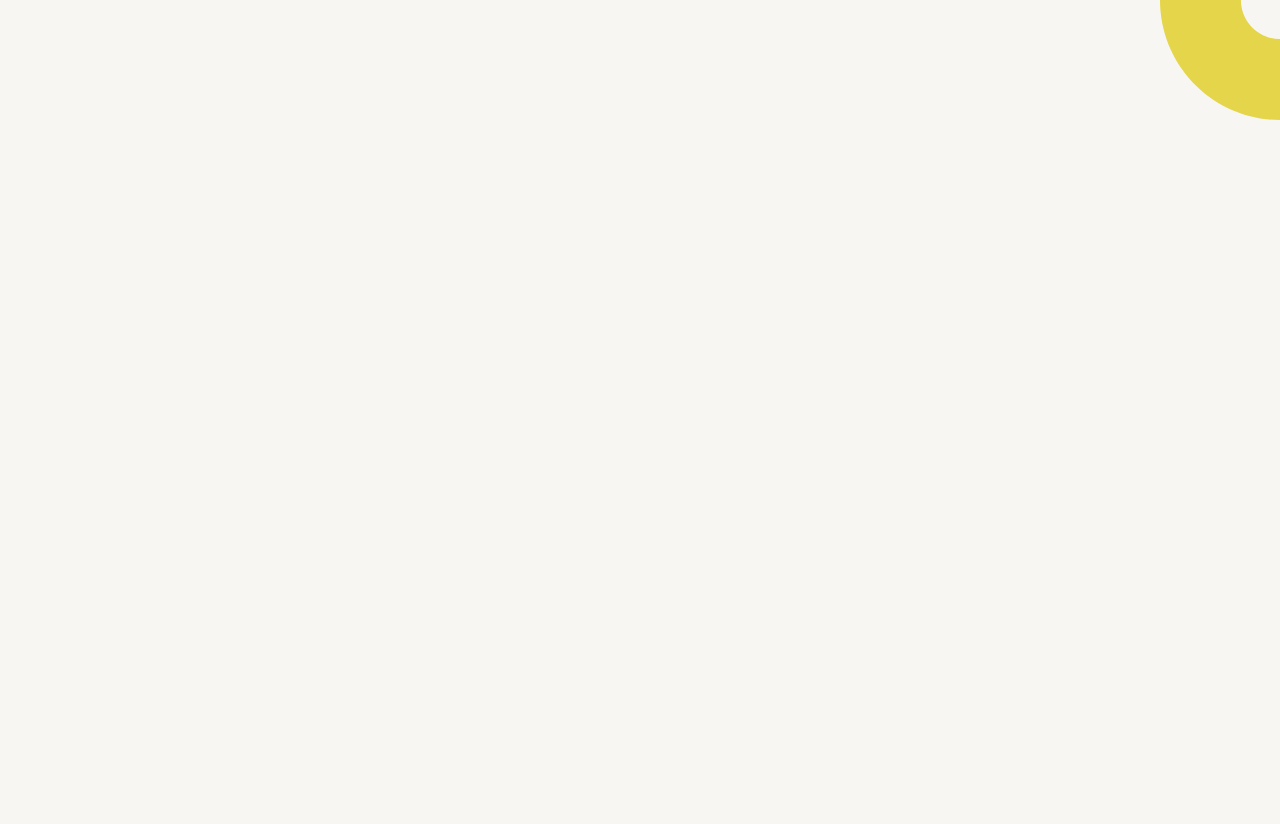
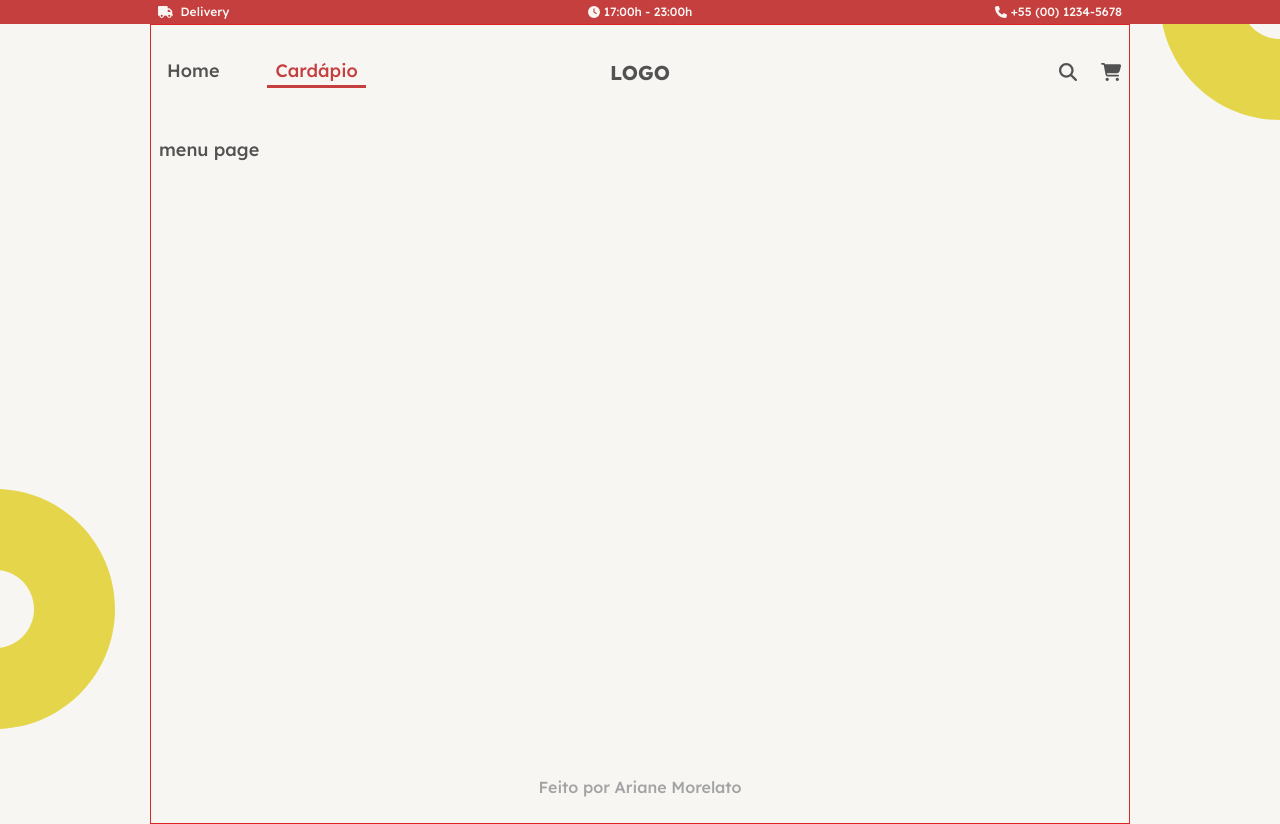
Before and after one commit to aridsm/food-app-2, a React (Vite) app: page /menu in a window 1280 px wide. Before the commit this address had no page. Before the commit the page ends 800 px from the top, so only its background shows below. Built offline with nearby package versions, Linux system fonts and the light colour scheme.

Commit message:
feat: add layout base da rota menu

```diff
--- /dev/null
+++ b/src/components/General/Footer.tsx
@@ -0,0 +1,9 @@
+const Footer: React.FC = () => {
+  return (
+    <footer className="flex items-center text-neutral-400 text-base justify-center">
+      Feito por Ariane Morelato
+    </footer>
+  );
+};
+
+export default Footer;
--- /dev/null
+++ b/src/components/General/Header.tsx
@@ -0,0 +1,26 @@
+import { FontAwesomeIcon } from "@fortawesome/react-fontawesome";
+import {
+  faMagnifyingGlass,
+  faCartShopping,
+} from "@fortawesome/free-solid-svg-icons";
+import NavLinks from "./NavLinks.tsx";
+import { NavLink } from "react-router-dom";
+
+const Header: React.FC = () => {
+  return (
+    <header className="flex items-center py-2">
+      <NavLinks className="flex-1" />
+      <h1 className="text-xl font-bold flex-1 text-center">LOGO</h1>
+      <div className="flex-1 flex items-center gap-6 justify-end">
+        <button>
+          <FontAwesomeIcon icon={faMagnifyingGlass} />
+        </button>
+        <NavLink to="/cart">
+          <FontAwesomeIcon icon={faCartShopping} />
+        </NavLink>
+      </div>
+    </header>
+  );
+};
+
+export default Header;
--- /dev/null
+++ b/src/components/General/Layout.tsx
@@ -0,0 +1,23 @@
+import { ReactNode } from "react";
+import ArcSvg from "../../assets/imgs/arc";
+import Header from "./Header";
+import Footer from "./Footer";
+import SubHeaderTop from "./SubHeaderTop";
+
+const Layout: React.FC<{ children: ReactNode }> = ({ children }) => {
+  return (
+    <div>
+      <SubHeaderTop />
+      <div className="flex flex-col min-h-screen h-full max-w-[980px] mx-auto px-2 py-6 border border-red-600">
+        <Header />
+        <main className="flex-1 py-10">
+          <ArcSvg className="absolute top-2/3 -left-[70px] rotate-90" />
+          {children}
+        </main>
+        <Footer />
+      </div>
+    </div>
+  );
+};
+
+export default Layout;
--- a/src/components/Menu/NavLinks.tsx
+++ b/src/components/General/NavLinks.tsx
@@ -1,7 +1,7 @@
 import { Location, NavLink, useLocation } from "react-router-dom";
 import classes from "./NavLinks.module.css";
 
-const NavLinks: React.FC<{ className: string }> = ({ className }) => {
+const NavLinks: React.FC<{ className?: string }> = ({ className }) => {
   const route: Location = useLocation();
   const currentPath: string = route.pathname;
 
--- /dev/null
+++ b/src/components/General/SubHeaderTop.tsx
@@ -0,0 +1,24 @@
+import { faClock, faPhone, faTruck } from "@fortawesome/free-solid-svg-icons";
+import { FontAwesomeIcon } from "@fortawesome/react-fontawesome";
+
+const SubHeaderTop: React.FC = () => {
+  return (
+    <div className=" bg-red-theme py-1 w-full text-xs text-white-beige">
+      <div className="max-w-[980px] mx-auto  px-2 flex items-center justify-between">
+        <span className="flex-1">
+          <FontAwesomeIcon icon={faTruck} className="mr-1" /> Delivery
+        </span>
+        <span className="flex-1 text-center">
+          <FontAwesomeIcon icon={faClock} className="mr-1" />
+          <time>17:00</time>h - <time>23:00</time>h
+        </span>
+        <span className="flex-1 text-end">
+          <FontAwesomeIcon icon={faPhone} className="mr-1" />
+          +55 (00) 1234-5678
+        </span>
+      </div>
+    </div>
+  );
+};
+
+export default SubHeaderTop;
--- a/src/components/Home/Footer.tsx
+++ b/src/components/Home/Footer.tsx
@@ -3,7 +3,7 @@ import { FontAwesomeIcon } from "@fortawesome/react-fontawesome";
 
 const Footer: React.FC = () => {
   return (
-    <footer className="flex items-center justify-between pl-16 text-base text-neutral-400">
+    <footer className="flex items-center justify-between pl-20 text-base text-neutral-400">
       <span>
         <FontAwesomeIcon icon={faTruck} className="mr-3" /> Delivery
       </span>
--- a/src/components/Home/Header.tsx
+++ b/src/components/Home/Header.tsx
@@ -3,7 +3,7 @@ import {
   faMagnifyingGlass,
   faCartShopping,
 } from "@fortawesome/free-solid-svg-icons";
-import NavLinks from "../Menu/NavLinks.tsx";
+import NavLinks from "../General/NavLinks.tsx";
 import { NavLink } from "react-router-dom";
 
 const Header: React.FC = () => {
--- a/src/routes/Content.tsx
+++ b/src/routes/Content.tsx
@@ -1,13 +1,24 @@
-import { Route, Routes } from "react-router-dom";
+import { Outlet, Route, Routes } from "react-router-dom";
 import Home from "./pages/Home/Home";
+import Menu from "./pages/Menu/Menu";
+import Layout from "../components/General/Layout";
 
 const Content: React.FC = () => {
   return (
-    <main>
+    <div>
       <Routes>
         <Route path="/" element={<Home />} />
+        <Route
+          element={
+            <Layout>
+              <Outlet />
+            </Layout>
+          }
+        >
+          <Route path="/menu" element={<Menu />} />
+        </Route>
       </Routes>
-    </main>
+    </div>
   );
 };
 
--- a/src/routes/pages/Home/Home.tsx
+++ b/src/routes/pages/Home/Home.tsx
@@ -4,7 +4,7 @@ import Footer from "../../../components/Home/Footer";
 import imgHome from "../../../assets/imgs/home-img.jpg";
 import ArcSvg from "../../../assets/imgs/arc.tsx";
 
-const Routes: React.FC = () => {
+const Home: React.FC = () => {
   return (
     <div className="flex h-full w-full">
       <div className={`bg-red-theme w-[47%] relative`}>
@@ -35,4 +35,4 @@ const Routes: React.FC = () => {
   );
 };
 
-export default Routes;
+export default Home;
--- /dev/null
+++ b/src/routes/pages/Menu/Menu.tsx
@@ -0,0 +1,5 @@
+const Menu: React.FC = () => {
+  return <div className="flex h-full w-full">menu page</div>;
+};
+
+export default Menu;
```
Also changed, not shown: src/components/General/NavLinks.module.css (renamed from src/components/Menu/NavLinks.module.css).
